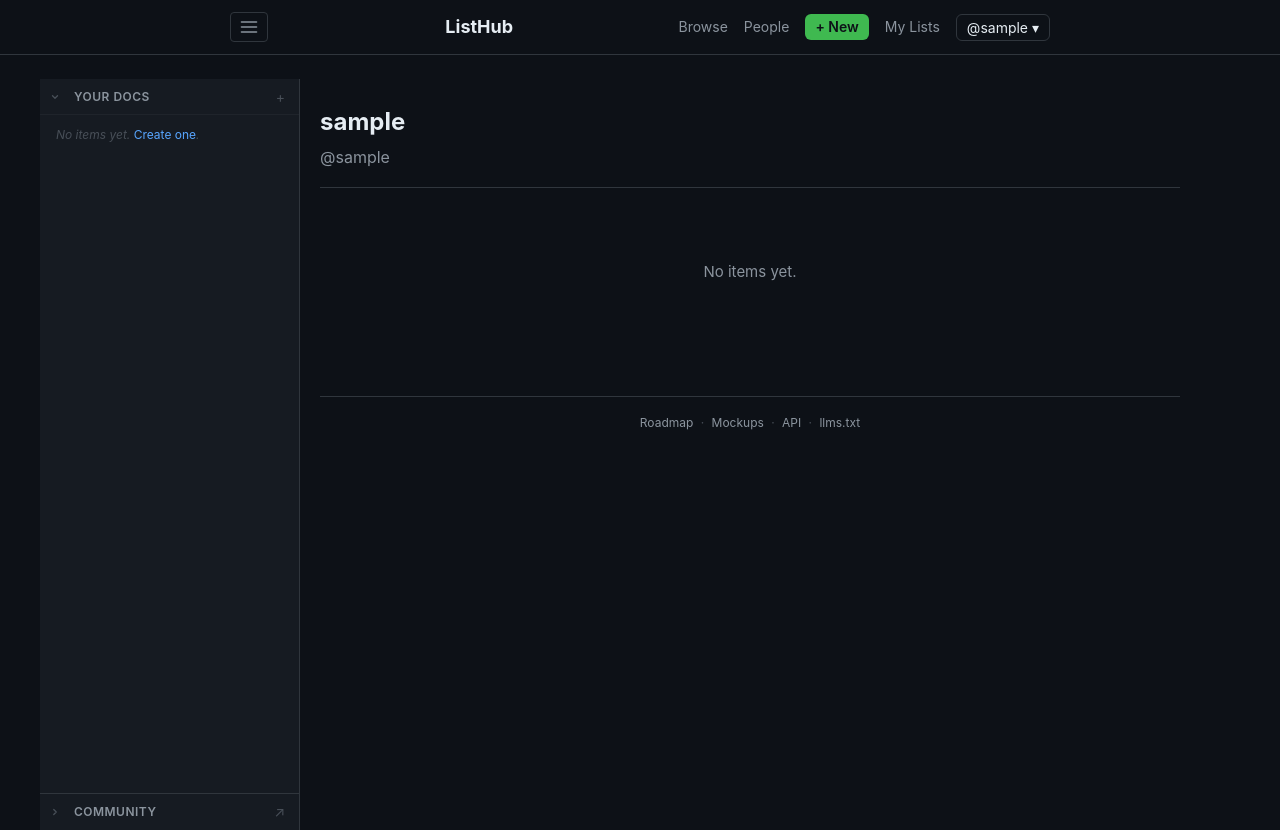
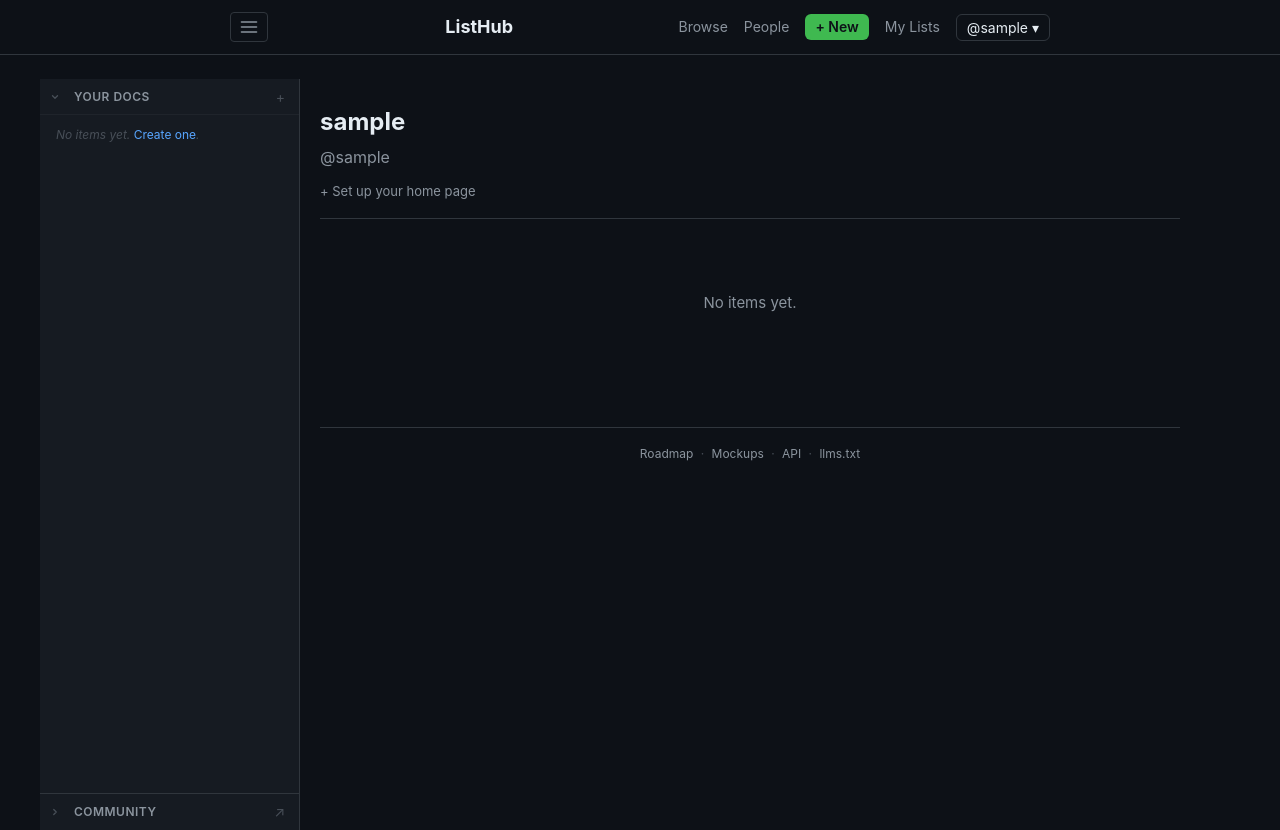
Before and after one commit to tmad4000/listhub, a Flask app: a page that uses templates/profile.html in a window 1280 px wide. Run offline with Flask 3, Linux system fonts and the light colour scheme; a user stored in the database is signed in; data comes from the database, SQL or seed files in the repository; data that the repository does not hold is empty; some libraries are stand-ins or nearby versions.

Commit message:
nav: folder drill-down links, Published filter tab, home item button, chevron click
Fixes and features across the dashboard + profile nav tree:

- kdg: tree.html folder rows now link to /@user/folder-path/ so clicking
  a folder name drills into the zoomed folder view. Previously the name
  was an unlinked span. build_folder_tree now tracks full path per folder
  node via tree_to_list(prefix=).

- u5i: dashboard gets a new Published filter tab that unions public +
  public_edit + shared. Lets users see everything non-private in one view.

- ftr: /@username profile page now shows a prominent home button when
  the user has an item with slug home. Owners without one see a
  Set up your home page link. First use of the special-slug convention
  for a user-controlled landing card.

- d2z (partial): tree.js now has an explicit chevron click handler with
  stopPropagation + preventDefault, so the chevron toggles even when the
  row has link children. Cursor is set to pointer on the chevron.

Tickets: listhub-kdg, listhub-u5i, listhub-ftr, listhub-d2z

```diff
--- a/templates/dash.html
+++ b/templates/dash.html
@@ -16,6 +16,7 @@
 <div style="display: flex; justify-content: space-between; align-items: center;">
     <div class="filter-tabs">
         <a href="{{ url_for('views.dashboard', view=view_mode) }}" class="filter-tab {% if not visibility_filter %}active{% endif %}">All</a>
+        <a href="{{ url_for('views.dashboard', visibility='published', view=view_mode) }}" class="filter-tab {% if visibility_filter == 'published' %}active{% endif %}" title="Public, public-edit, and shared combined">Published</a>
         <a href="{{ url_for('views.dashboard', visibility='public', view=view_mode) }}" class="filter-tab {% if visibility_filter == 'public' %}active{% endif %}">Public</a>
         <a href="{{ url_for('views.dashboard', visibility='public_edit', view=view_mode) }}" class="filter-tab {% if visibility_filter == 'public_edit' %}active{% endif %}">Public Edit</a>
         <a href="{{ url_for('views.dashboard', visibility='shared', view=view_mode) }}" class="filter-tab {% if visibility_filter == 'shared' %}active{% endif %}">Shared (WIP)</a>
--- a/templates/profile.html
+++ b/templates/profile.html
@@ -4,6 +4,19 @@
 <div class="profile-header">
     <h1>{{ profile_user.display_name or profile_user.username }}</h1>
     <div class="username">@{{ profile_user.username }}</div>
+    {% if home_item %}
+    <div style="margin-top: 10px;">
+        <a href="/@{{ profile_user.username }}/{{ home_item.slug }}" class="btn btn-primary btn-sm" title="{{ home_item.title or 'Home page' }}">
+            &#127968; {{ home_item.title or "Home page" }}
+        </a>
+    </div>
+    {% elif is_owner %}
+    <div style="margin-top: 10px; font-size: 13px; color: var(--text-muted);">
+        <a href="{{ url_for('views.new_item') }}?slug=home" style="color: var(--text-muted);" title="Create a home page for your profile">
+            + Set up your home page
+        </a>
+    </div>
+    {% endif %}
 </div>
 
 {% if items %}
--- a/templates/tree.html
+++ b/templates/tree.html
@@ -17,7 +17,7 @@
         <span class="tree-icon tree-icon--folder">
           <svg width="15" height="15" viewBox="0 0 24 24" fill="currentColor"><path d="M10 4H4c-1.1 0-2 .9-2 2v12c0 1.1.9 2 2 2h16c1.1 0 2-.9 2-2V8c0-1.1-.9-2-2-2h-8l-2-2z"/></svg>
         </span>
-        <span class="tree-name">{{ node.name }}</span>
+        <span class="tree-name"><a href="/@{{ tree_owner }}/{{ node.path }}/" title="Open folder">{{ node.name }}</a></span>
         <span class="tree-count">{{ node.count }}</span>
       </div>
     </div>
--- a/views.py
+++ b/views.py
@@ -33,13 +33,14 @@ def build_folder_tree(items_list):
             total += count_files(child)
         return total
 
-    def tree_to_list(node, depth=0):
+    def tree_to_list(node, depth=0, prefix=''):
         result = []
         for name in sorted(node['children'].keys()):
             child = node['children'][name]
             file_count = count_files(child)
-            result.append({'type': 'folder', 'name': name, 'depth': depth, 'count': file_count})
-            result.extend(tree_to_list(child, depth + 1))
+            full_path = f"{prefix}{name}" if prefix else name
+            result.append({'type': 'folder', 'name': name, 'depth': depth, 'count': file_count, 'path': full_path})
+            result.extend(tree_to_list(child, depth + 1, full_path + '/'))
         for f in node['files']:
             result.append({'type': 'file', 'item': f, 'depth': depth})
         return result
@@ -511,7 +512,10 @@ def dashboard():
     query = "SELECT * FROM item WHERE owner_id = ?"
     params = [current_user.id]
 
-    if visibility_filter:
+    if visibility_filter == 'published':
+        # Union of public + public_edit + shared (everything non-private)
+        query += " AND visibility IN ('public', 'public_edit', 'shared')"
+    elif visibility_filter:
         query += " AND visibility = ?"
         params.append(visibility_filter)
 
@@ -814,8 +818,18 @@ def user_profile(username):
     if view_mode == 'folders':
         folder_tree = build_folder_tree(items_with_tags)
 
+    # Look up the user's "home" item (special slug). Shows a prominent button
+    # on the profile header if present. Non-owners only see it when public.
+    home_item = db.execute(
+        "SELECT id, slug, title, visibility FROM item WHERE owner_id = ? AND slug = 'home'",
+        (user.id,)
+    ).fetchone()
+    if home_item and not is_owner and home_item['visibility'] not in ('public', 'public_edit', 'unlisted'):
+        home_item = None
+
     return render_template('profile.html', profile_user=user, items=items_with_tags,
-                           view_mode=view_mode, folder_tree=folder_tree, is_owner=is_owner)
+                           view_mode=view_mode, folder_tree=folder_tree, is_owner=is_owner,
+                           home_item=dict(home_item) if home_item else None)
 
 
 @views_bp.route('/@<username>/<slug>')
```
Also changed, not shown: static/tree.js (+11 -0 lines).
